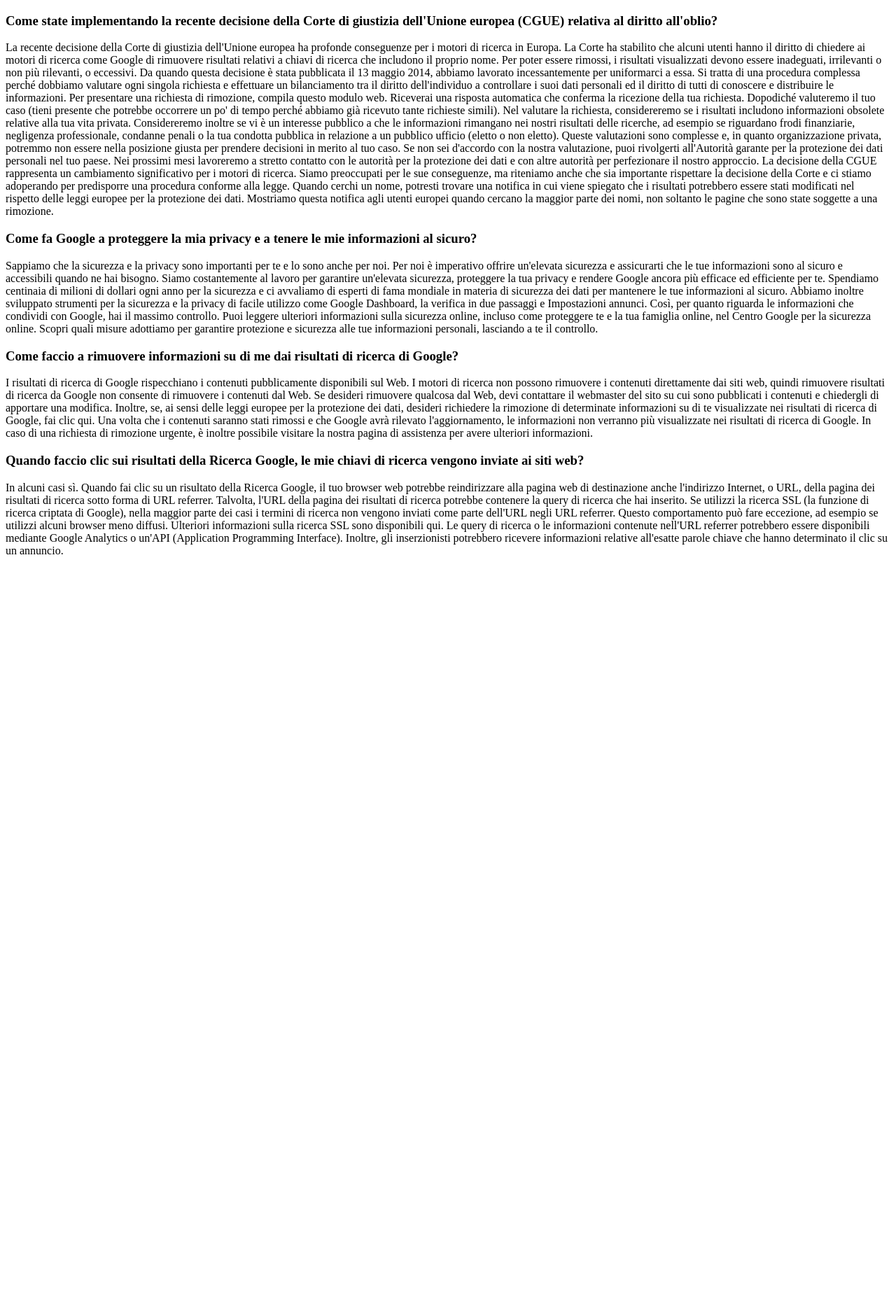
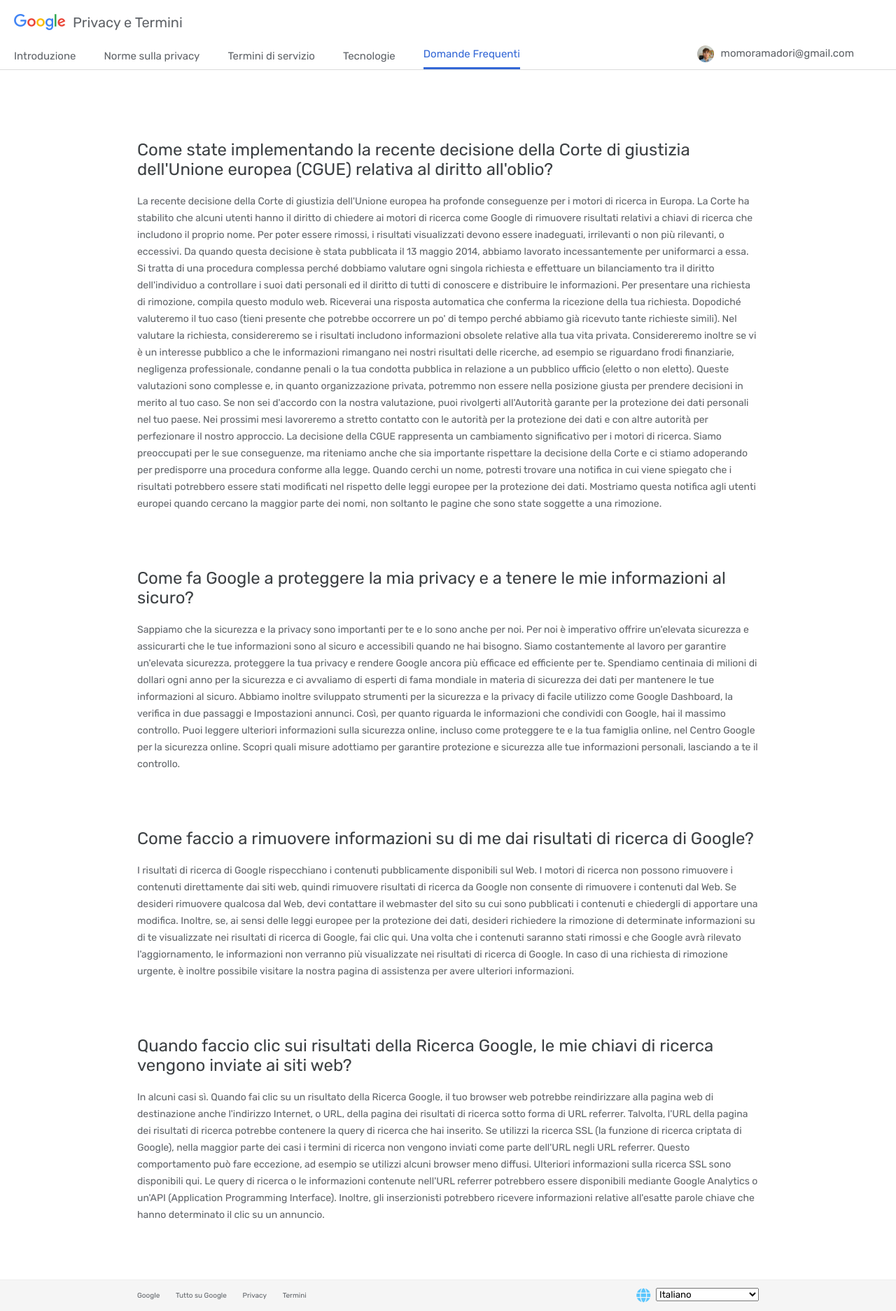
Before and after one commit to momoramadori/php-google-faq, a PHP site: page / in a window 1280 px wide. Shown: the whole page at 70% size. Before the commit the page ends 792 px from the top, so only its background shows below. Run offline with PHP 8.4, Linux system fonts and the light colour scheme; some libraries are stand-ins or nearby versions.

Commit message:
Bonus Done!

```diff
--- a/index.php
+++ b/index.php
@@ -32,26 +32,67 @@
             'answer' => 'In alcuni casi sì. Quando fai clic su un risultato della Ricerca Google, il tuo browser web potrebbe reindirizzare alla pagina web di destinazione anche l\'indirizzo Internet, o URL, della pagina dei risultati di ricerca sotto forma di URL referrer. Talvolta, l\'URL della pagina dei risultati di ricerca potrebbe contenere la query di ricerca che hai inserito. Se utilizzi la ricerca SSL (la funzione di ricerca criptata di Google), nella maggior parte dei casi i termini di ricerca non vengono inviati come parte dell\'URL negli URL referrer. Questo comportamento può fare eccezione, ad esempio se utilizzi alcuni browser meno diffusi. Ulteriori informazioni sulla ricerca SSL sono disponibili qui. Le query di ricerca o le informazioni contenute nell\'URL referrer potrebbero essere disponibili mediante Google Analytics o un\'API (Application Programming Interface). Inoltre, gli inserzionisti potrebbero ricevere informazioni relative all\'esatte parole chiave che hanno determinato il clic su un annuncio.'
         ]
     ];
+?>
 
-
-
-?>
 <!DOCTYPE html>
 <html lang="en">
 <head>
     <meta charset="UTF-8">
     <meta name="viewport" content="width=device-width, initial-scale=1.0">
     <title>Google Faq</title>
+    <link rel="stylesheet" href="style.css">
+    <link href="https://fonts.googleapis.com/css2?family=Rubik:wght@400;500&display=swap" rel="stylesheet">
+    <script src="https://kit.fontawesome.com/a41fcd4d62.js" crossorigin="anonymous"></script>
 </head>
 <body>
-    <?php
-        foreach ($faqs as $question ) { ?>
-        <div>
-            <h3> <?php echo $question['question']; ?> </h3>
-            <p> <?php echo $question['answer'] ?> </p>
+    <header>
+        <div id="header-top">
+            <div class='img-wrapper'><img src="img/glogo.png" alt=""></div>
+            <h3>Privacy e Termini</h3>
+        </div>
+        <div id="header-bottom">
+            <ul class='menu'>
+                <li><a href="">Introduzione</a></li>
+                <li><a href="">Norme sulla privacy</a></li>
+                <li><a href="">Termini di servizio</a></li>
+                <li><a href="">Tecnologie</a></li>
+                <li><a href="">Domande Frequenti</a></li>
+            </ul>
+            <ul>
+                <li class="utente">
+                    <img src="img/unnamed.jpg" alt="">
+                    <a href="">momoramadori@gmail.com</a></li>
+            </ul>
+        </div>
+    </header>
+    <main>
+        <div class="container">
             <?php
-        }
-    ?>
+            foreach ($faqs as $question ) { ?>
+            <div class='question'>
+                <h2> <?php echo $question['question']; ?> </h2>
+                <p> <?php echo $question['answer'] ?> </p>
+            </div>
+            <?php
+            }
+            ?>
         </div>
+    </main>
+    <footer>
+        <div class="container">
+            <ul>
+                <li><a href="">Google</a></li>
+                <li><a href="">Tutto su Google</a></li>
+                <li><a href="">Privacy</a></li>
+                <li><a href="">Termini</a></li>
+            </ul>
+            <div>
+                <i class="fas fa-globe"></i>
+                <select width='40'>
+                    <option value="">Italiano</option>
+                </select>
+            </div>
+        </div>
+    </footer>
 </body>
 </html>
--- a/style.css
+++ b/style.css
@@ -0,0 +1,158 @@
+* {
+    margin: 0;
+    padding: 0;
+    box-sizing: border-box;
+    font-family: 'Rubik', sans-serif;
+}
+
+/* ---- HEADER ----- */
+
+header {
+    position: fixed;
+    top: 0;
+    height: 100px;
+    width: 100%;
+    border-bottom: 0.5px solid gainsboro;
+    background-color: white;
+    z-index: 10;
+    padding: 20px 20px 10px 20px;
+}
+
+#header-top {
+    display: flex;
+    align-items: flex-start;
+}
+
+#header-bottom {
+    display: flex;
+    justify-content: space-between;
+}
+
+ header ul {
+    height: 51px;
+    display: flex;
+    align-items: flex-end;
+}
+
+header li {
+     display: inline;
+     padding-right: 40px;
+     padding-bottom: 10px;
+}
+
+li.utente {
+    align-self: flex-end;
+}
+
+li.utente img {
+    border-radius: 50%;
+    height: 24px;
+    width: 24px;
+    margin-right: 6px;
+    vertical-align: middle;
+}
+
+.img-wrapper img {
+    width: 74px;
+    height: auto;
+    margin-right: 10px;
+
+}
+
+a {
+    font-size: 15px;
+    text-decoration: none;
+    color: #5f6368;
+}
+
+ul.menu li:last-child {
+    padding-right: 0;
+    border-bottom: 3px solid #3367d6;
+}
+
+ul.menu li:last-child a {
+    color: #3367d6;
+}
+
+#header-top h3  {
+    color: #5f6368;
+    font-weight: 400;
+    font-size: 20px;
+}
+
+/* ---- MAIN ---- */
+
+main {
+    padding-top: 200px;
+}
+
+.container {
+    max-width: 928px;
+    padding: 0 20px;
+    margin: auto;
+}
+
+.question {
+    padding-bottom: 80px;
+}
+
+.question h2 {
+    color: #3c4043;
+    padding-bottom: 20px;
+    font-weight: 400;
+}
+
+.question p {
+    line-height: 24px;
+    font-size: 14px;
+    color: #5f6368;
+}
+
+/* ---- FOOTER ---- */
+
+footer {
+    height: 45px;
+    background: #f5f5f5;
+    border-top: 1px solid #eee;
+    font-size: 11px;
+    line-height: 2.19;
+    list-style: none;
+    padding: 10px 15px 10px 15px;
+}
+
+footer .container {
+    display: flex;
+    justify-content: space-between;
+}
+
+footer a {
+    font-size: 10px;
+}
+
+footer li {
+    display: inline;
+    padding-right: 20px;
+}
+
+footer i {
+    color: rgb(91, 198, 253);
+    font-size: 20px;
+    vertical-align: middle;
+    padding-right: 5px;
+}
+
+footer select {
+    width: 147px;
+}
+/* ---- MEDIA ---- */
+
+@media (max-width: 1035px) {
+    ul {
+        display: none;
+    }
+    header {
+        height: 50px;
+        display: flex;
+        align-items: center;
+    }
+}
```
Also changed, not shown: img/glogo.png (added), img/unnamed.jpg (added).
